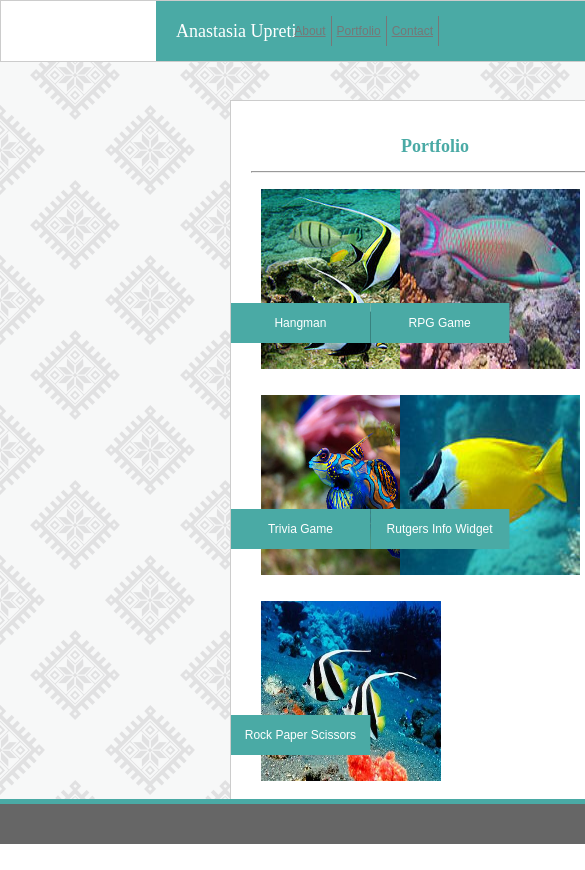
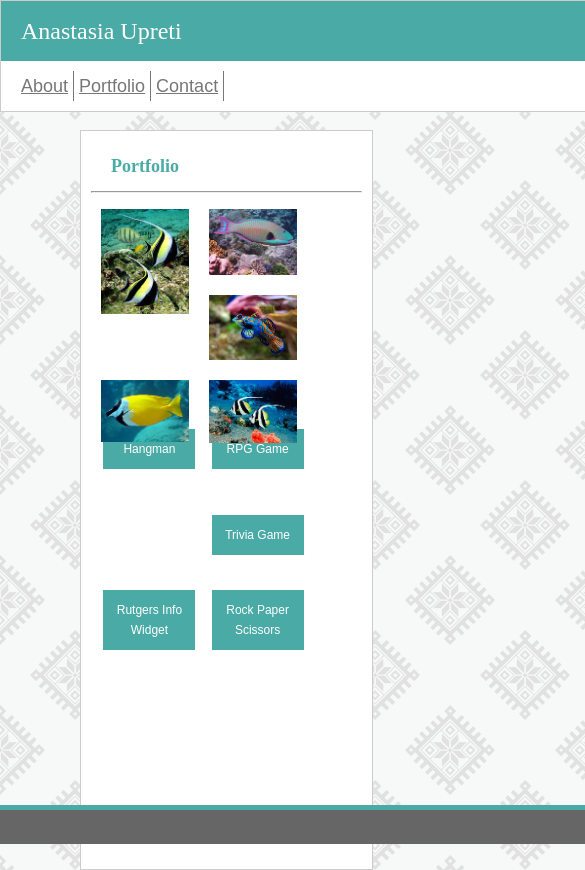
Before and after one commit to aupreti1/Responsive-Portfolio, a plain HTML site: page portfolio.html in a window 390 px wide. Shown: the top 870 px of the page, 585 px wide, since content can reach past the window. Before the commit the page ends 844 px from the top, so only its background shows below. Drawn offline with Linux system fonts and the light colour scheme.

Commit message:
Added media to css

```diff
--- a/assets/style.css
+++ b/assets/style.css
@@ -52,10 +52,10 @@ li {
 }
 
 nav {
-  position: absolute;
+  position: relative;
   float: right;
   top: 15px;
-  right: 200px;
+  right: 250px;
   font-size: 12px;
   font-family: Arial, Helvetica, sans-serif;
 }
@@ -88,7 +88,7 @@ nav {
     bottom:0;
     width: 100%;
     border-top: 5px solid #4aaaa5;
-    padding: 20px;
+    padding: 17px;
   }
 
   #contact{
@@ -153,7 +153,7 @@ nav {
     text-align: center;
     color: white;
     float: left;
-    width: 40%;
+    width: 40%
   }
 
   .centered {
@@ -166,45 +166,184 @@ nav {
     background-color:#4aaaa5;
   }
 
-  @media screen and (max-width:640px) {
+  @media screen and (max-width:980px) {
     #about {
-      width:100%;
-      font-size:12px;
+      left:50px;
+      width:75%;
+      height: 80%;
+
+    }
+    #profile {
+      height: 250px;
+      width: 250px;
+    }
+    #contactbox {
+      width: 70%;
+      left: 50px;
+    }
+   nav {
+     float: right;
+     top:10px;
+     right:40px;
+
+    }
+    #portfoliobox {
+     top: 100px;
+     left: 60px;
+     width:70%;
+
+    }
+    header {
+      width:980px;
+
+    }
+    footer {
+      width:980px;
+    }
+
+    .img-container {
+      width:50%;
+      height: 50%;
     }
 
     #name {
-      width:100%;
-      float:none;
+      left: 60px
+    }
+    .centered {
+    width: 82%;
+    left: 45%;
     }
 
-    #portfoliobox {
-      float:none;
-      width:100%;
-      align-items:center;
+    img {
+    height: 100%;
+    width:  100%;
+    float: left;
+    }
+    h1 {
+      text-align: left;
     }
 
+
+  }
+
+  @media screen and (max-width: 768px) {
+    #about {
+      height:80%;
+      width:75%;
+
+    }
+    #contactbox {
+      width: 90%;
+      left: 50px;
+    }
+   nav {
+     float: right;
+     top:10px;
+     right:40px;
+
+    }
+    #profile {
+      height: 250px;
+      width: 250px;
+    }
+    #portfoliobox {
+     top: 100px;
+     left: 80px;
+      width:80%;
+      align-items:
+    }
     header {
-      width:640px;
+      width:768px;
     }
-
     footer {
-      width:640px;
+      width:768px;
     }
 
     .img-container {
-      width:25%;
-      float:none;
+      width:50%;
+      height: 50%;
     }
 
+    #name {
+      left: 60px
+    }
     .centered {
-      width: 100%;
+    width: 82%;
+    left: 45%;
     }
 
     img {
-      float:none;
+    height: 100%;
+    width:  100%;
+    float: left;
+    }
+    h1 {
+      text-align: left;
     }
 
+  }
+  @media screen and (max-width:640px) {
+    #about {
+      top: 120px;
+      left: 80px;
+      width:80%;
+    }
+    #name {
+      width:100%;
+      float: none;
+      left: 0px;
+
+      font-size: 24px;
+      position: relative;
+    }
+    #portfoliobox {
+      top: 130px;
+      width:75%;
+      padding:10px;
+      height: 740px;
+    }
+    #contactbox {
+      width:80%;
+      top: 130px;
+      left: 70px;
+    }
+    header {
+      width:640px;
+      padding-bottom: 20px;
+
+    }
+    footer {
+      width:640px;
+
+    }
+    #profile {
+      height: 250px;
+      width: 250px;
+    }
+    nav{
+     float: none;
+     left: 15px;
+     font-size:18px;
+     position: relative;
+    }
+    .img-container {
+      width:80%;
+      height: 50%;
+      float: none;
+      padding-left:30px;
+      margin: 30px;
+    }
+    .centered {
+      width:85%;
+      left:54%;
+      top:250px;
+    }
+   img {
+     height: 100%;
+     width: 100%;
+
+   }
     h1 {
-      text-align:center;
+      text-align: left;
     }
   }
--- a/portfolio.html
+++ b/portfolio.html
@@ -2,8 +2,9 @@
 <html lang="en">
 <head>
     <meta charset="UTF-8">
-    <title>Anastasia's Portfolio</title>
+    <title>Anastasia's Contact Info</title>
     <link rel="stylesheet" href="assets/style.css">
+    <meta name="viewport" content="width=device-width, initial-scale=1.0">
 </head>
 
 <body background="assets/Images/eight_horns.png">
@@ -30,37 +31,33 @@
             Hangman
         </div>
     </div>
-
     <div class="container">
         <img src="assets/Images/bicolorparrotfish.jpg" alt="Bicolor Parrot Fish">
         <div class="centered">
             RPG Game
         </div>
     </div>
-
     <div class="container">
         <img src="assets/Images/mandarinfish.jpg" alt="Manderin Fish">
         <div class="centered">
             Trivia Game
         </div>
     </div>
-
     <div class="container">
         <img src="assets/Images/foxfacefish.jpg" alt="Foxface Fish">
         <div class="centered">
             Rutgers Info Widget
         </div>
     </div>
-
     <div class="container">
         <img src="assets/Images/bannerfish.jpg" alt="Banner Fish">
         <div class="centered">
             Rock Paper Scissors
         </div>
     </div>
-
     </section>
 
     <footer></footer>
+
 </body>
 </html>
```
Lines whose indentation alone changed are shown as unchanged.
